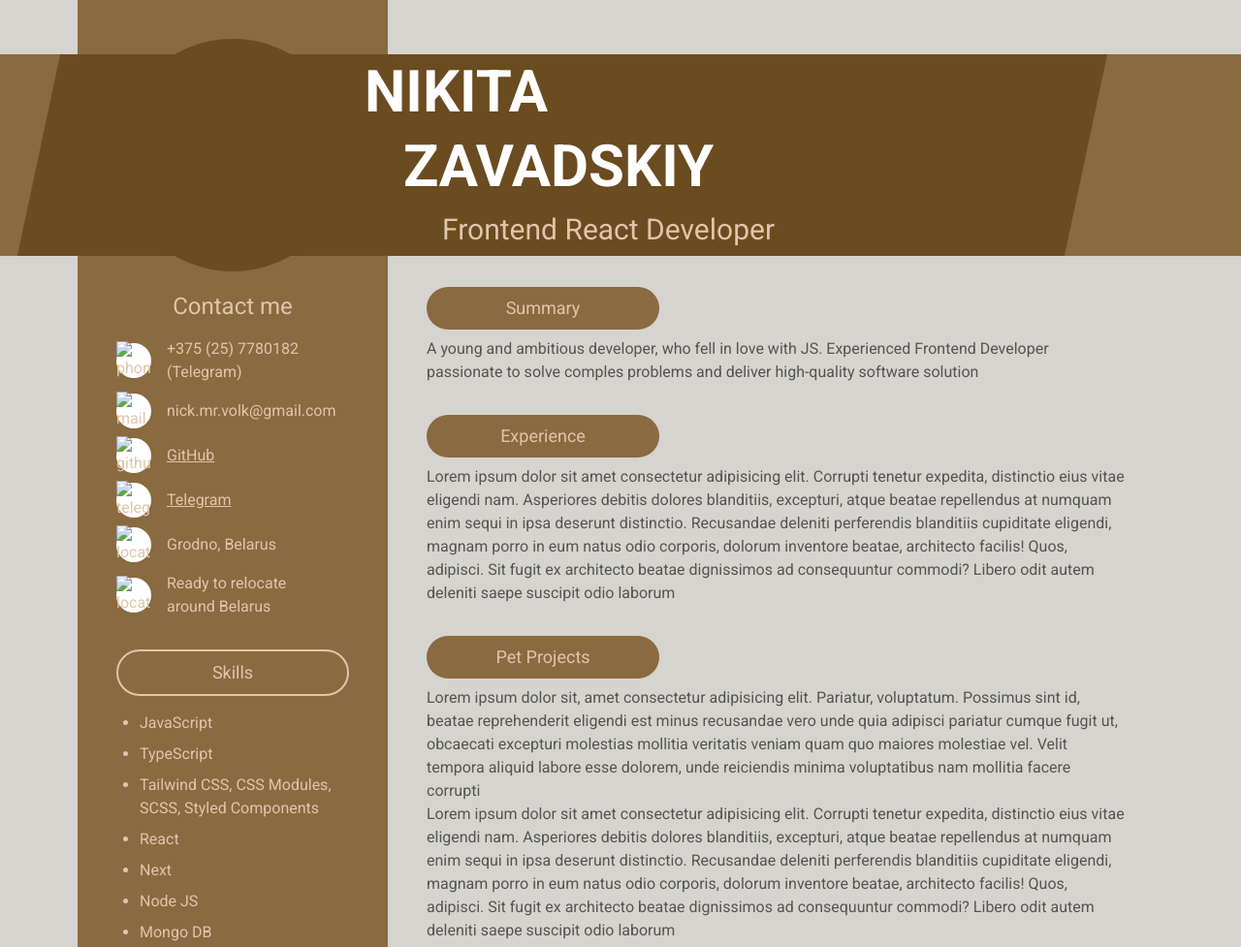
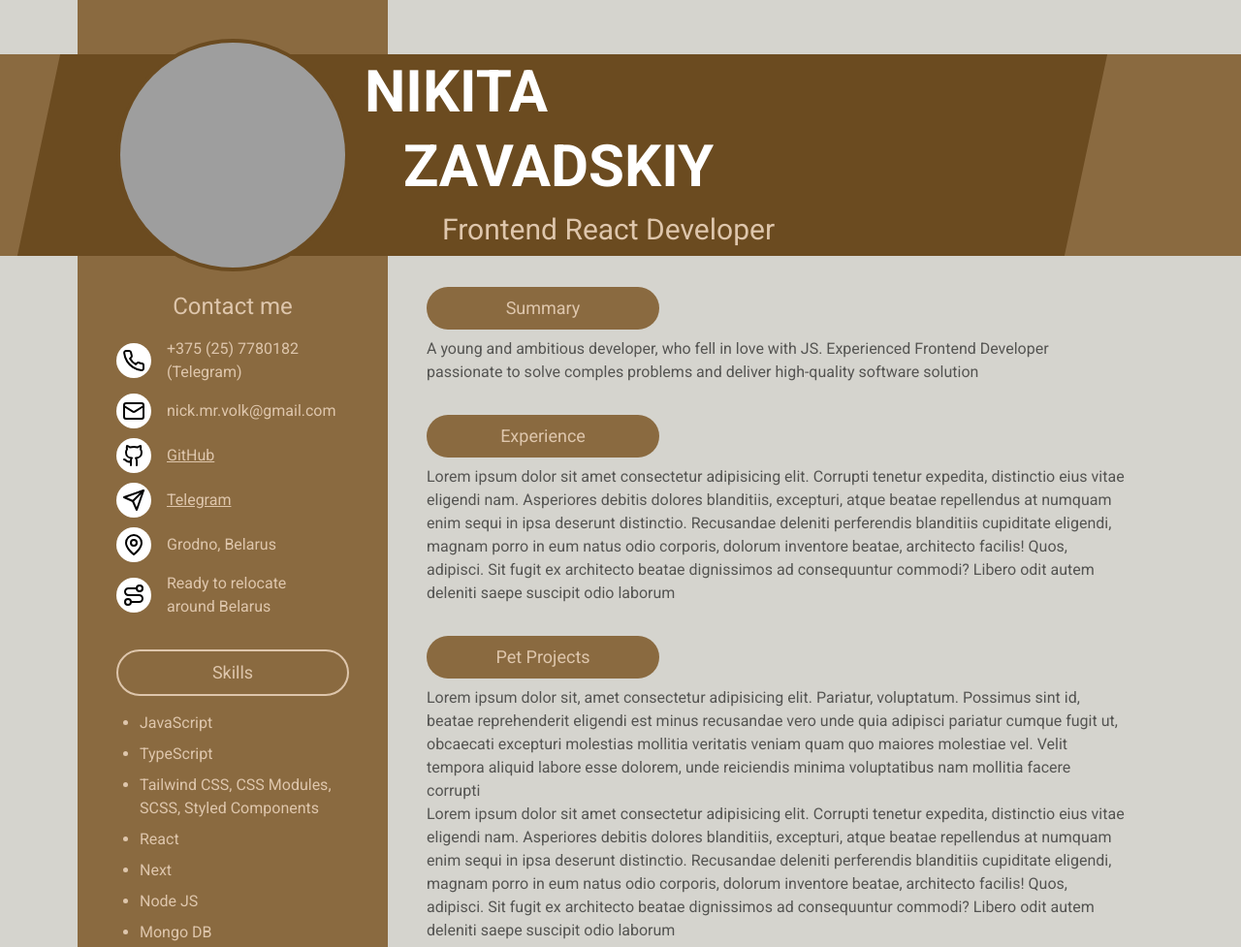
Before and after one commit to NikMrVolk/CV, a plain HTML site: page index.html in a window 1280 px wide. Shown: the top 977 px of the page at 97% size. Drawn offline with nearby package versions, Linux system fonts and the light colour scheme; the site is published under a folder, as on GitHub Pages, so addresses that start at the root find nothing.

Commit message:
fix: src images does not work

```diff
--- a/index.html
+++ b/index.html
@@ -46,7 +46,7 @@
             >
                 <div class="h-60 w-60 rounded-full bg-lineDarkBrown relative z-20">
                     <img
-                        src="/images/photo.png"
+                        src="images/photo.png"
                         alt="photo"
                         class="w-full h-full rounded-full p-1"
                     />
@@ -58,7 +58,7 @@
                             <div
                                 class="h-9 w-9 bg-white rounded-full flex justify-center items-center"
                             >
-                                <img src="/images/icons/phone.svg" alt="phone" />
+                                <img src="images/icons/phone.svg" alt="phone" />
                             </div>
                             <div class="flex flex-col">
                                 +375 (25) 7780182 <span>(Telegram)</span>
@@ -68,7 +68,7 @@
                             <div
                                 class="h-9 w-9 bg-white rounded-full flex justify-center items-center"
                             >
-                                <img src="/images/icons/mail.svg" alt="mail" />
+                                <img src="images/icons/mail.svg" alt="mail" />
                             </div>
                             <div>nick.mr.volk@gmail.com</div>
                         </li>
@@ -76,7 +76,7 @@
                             <div
                                 class="h-9 w-9 bg-white rounded-full flex justify-center items-center"
                             >
-                                <img src="/images/icons/github.svg" alt="github" />
+                                <img src="images/icons/github.svg" alt="github" />
                             </div>
                             <div>
                                 <a
@@ -91,7 +91,7 @@
                             <div
                                 class="h-9 w-9 bg-white rounded-full flex justify-center items-center"
                             >
-                                <img src="/images/icons/telegram.svg" alt="telegram" />
+                                <img src="images/icons/telegram.svg" alt="telegram" />
                             </div>
                             <div>
                                 <a href="https://t.me/NickMozav" target="_blank" class="underline"
@@ -103,7 +103,7 @@
                             <div
                                 class="h-9 w-9 bg-white rounded-full flex justify-center items-center"
                             >
-                                <img src="/images/icons/location.svg" alt="location" />
+                                <img src="images/icons/location.svg" alt="location" />
                             </div>
                             <div>Grodno, Belarus</div>
                         </li>
@@ -111,7 +111,7 @@
                             <div
                                 class="h-9 w-9 bg-white rounded-full flex justify-center items-center"
                             >
-                                <img src="/images/icons/relocate.svg" alt="location" />
+                                <img src="images/icons/relocate.svg" alt="location" />
                             </div>
                             <div class="max-w-40">Ready to relocate around Belarus</div>
                         </li>
```
